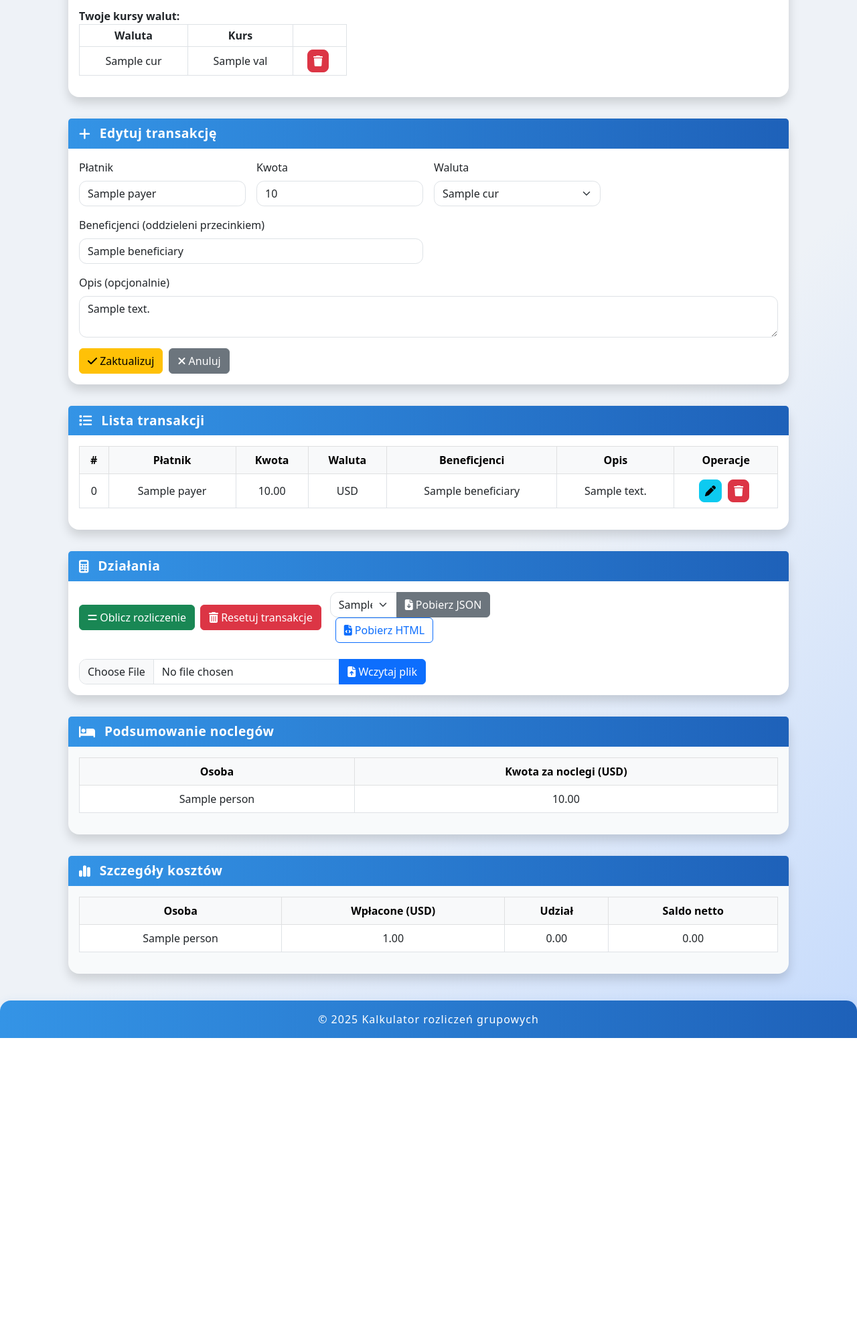
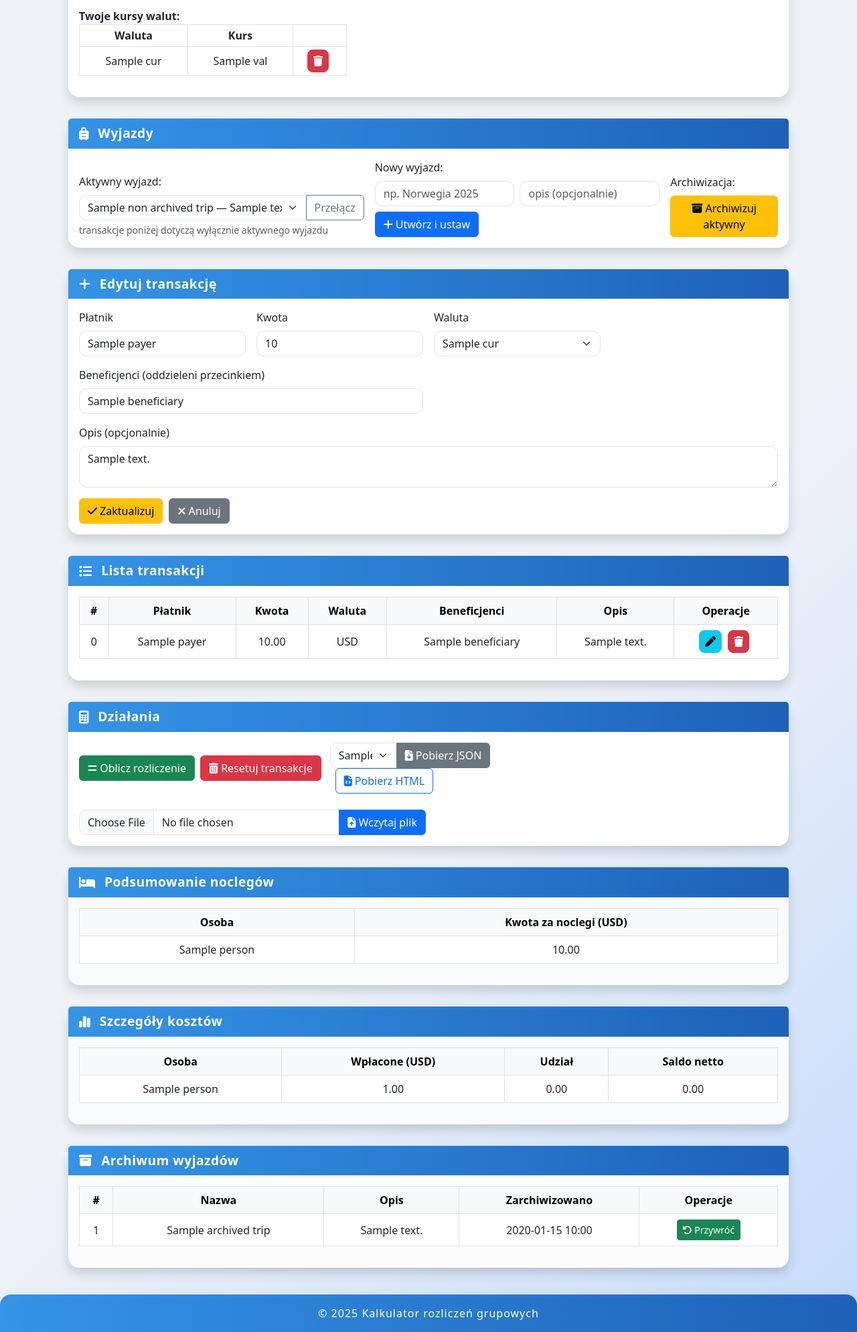
Before and after one commit to Torekas/settlement_mini_app, a Flask app: template templates/index.html in a window 1280 px wide. Shown: the part 317-2306 px from the top of the page at 67% size. Before the commit the page ends 1867 px from the top, so only its background shows below. Run offline with Flask 3, Linux system fonts and the light colour scheme; the template is opened without the code that fills it: most values are stand-ins (such as "Sample title", 1, 10 or a date in 2020).

Commit message:
Adding archivisation of the trips vol2

```diff
--- a/app.py
+++ b/app.py
@@ -2,6 +2,8 @@ import os
 import json
 import io
 from functools import wraps
+from datetime import datetime
+
 from flask import Flask, render_template, request, redirect, url_for, send_file, session, flash
 from pymongo import MongoClient
 from bson.objectid import ObjectId
@@ -14,16 +16,21 @@ import base64
 load_dotenv()
 app = Flask(__name__)
 app.config['SECRET_KEY'] = os.getenv('SECRET_KEY', 'C46ABA8FA628964A54B9D2B7A2E7Fo')
+
 MONGODB_URI = os.getenv(
     'MONGODB_URI',
     "mongodb+srv://janmichalak78:W9DJ4jAcjjVXFYPp@cluster0.gk8zvxq.mongodb.net/settlement_db?retryWrites=true&w=majority"
 )
 client = MongoClient(MONGODB_URI, serverSelectionTimeoutMS=5000)
 db = client['settlement_db']
+
+# kolekcje
 transactions_col = db['transactions']
 users_col = db['users']
+trips_col = db['trips']  # NEW
 
 SUPPORTED_CURRENCIES = ["PLN", "EUR", "USD", "NOK", "GBP", "CZK", "CHF", "SEK", "DKK"]
+
 
 def login_required(f):
     @wraps(f)
@@ -32,6 +39,7 @@ def login_required(f):
             return redirect(url_for('login'))
         return f(*args, **kwargs)
     return decorated
+
 
 @app.route('/register', methods=['GET', 'POST'])
 def register():
@@ -54,6 +62,7 @@ def register():
             return redirect(url_for('login'))
     return render_template('register.html')
 
+
 @app.route('/login', methods=['GET', 'POST'])
 def login():
     if request.method == 'POST':
@@ -65,9 +74,11 @@ def login():
         else:
             session['user_id'] = str(user['_id'])
             session['username'] = username
+            ensure_active_trip()  # NEW - ustaw aktywny wyjazd
             flash(f'Witaj, {username}!', 'success')
             return redirect(url_for('index'))
     return render_template('login.html')
+
 
 @app.route('/logout')
 def logout():
@@ -75,11 +86,52 @@ def logout():
     flash('Wylogowano.', 'info')
     return redirect(url_for('login'))
 
+
 def get_user():
     return users_col.find_one({'_id': ObjectId(session['user_id'])})
 
-def fetch_transactions(user_id):
-    docs = list(transactions_col.find({'user_id': user_id}))
+
+# --- WYJAZDY ---
+
+def ensure_active_trip():
+    """zapewnia, że istnieje aktywny wyjazd w sesji; jeśli nie, tworzy domyślny nienarchiwalny"""
+    if session.get('active_trip_id'):
+        t = trips_col.find_one({'_id': ObjectId(session['active_trip_id']), 'user_id': session['user_id']})
+        if t and t.get('archived_at') is None:
+            return t
+
+    t = trips_col.find_one({'user_id': session['user_id'], 'archived_at': None}, sort=[('created_at', -1)])
+    if not t:
+        tid = trips_col.insert_one({
+            'user_id': session['user_id'],
+            'name': 'Domyślny wyjazd',
+            'description': '',
+            'archived_at': None,
+            'created_at': datetime.utcnow(),
+        }).inserted_id
+        t = trips_col.find_one({'_id': tid})
+
+    session['active_trip_id'] = str(t['_id'])
+    return t
+
+
+def list_trips(user_id):
+    """zwraca (niearchiwalne, archiwalne) z polem _id_str dla wygody w szablonie"""
+    trips = list(trips_col.find({'user_id': user_id}).sort('created_at', -1))
+    for t in trips:
+        t['_id_str'] = str(t['_id'])
+    non_arch = [t for t in trips if t.get('archived_at') is None]
+    arch = [t for t in trips if t.get('archived_at') is not None]
+    return non_arch, arch
+
+
+# --- TRANSAKCJE / LOGIKA ---
+
+def fetch_transactions(user_id, trip_id=None):
+    query = {'user_id': user_id}
+    if trip_id:
+        query['trip_id'] = trip_id
+    docs = list(transactions_col.find(query))
     txs = []
     for d in docs:
         txs.append({
@@ -92,11 +144,13 @@ def fetch_transactions(user_id):
         })
     return txs
 
+
 def get_gender_verb(name, amount):
     if name.strip().lower().endswith('a') and not name.strip().lower().endswith('ba'):
         return 'zapłaciła'
     else:
         return 'zapłacił'
+
 
 def convert(amount, from_cur, to_cur, rates):
     if from_cur == to_cur:
@@ -104,6 +158,7 @@ def convert(amount, from_cur, to_cur, rates):
     if from_cur not in rates or to_cur not in rates:
         raise Exception(f"Brak kursu dla {from_cur} lub {to_cur}")
     return amount * rates[from_cur] / rates[to_cur]
+
 
 def compute_settlement_matrix(transactions, main_currency, rates):
     people = set()
@@ -138,6 +193,7 @@ def compute_settlement_matrix(transactions, main_currency, rates):
             matrix[deb][cred] = round(share, 2)
     return matrix
 
+
 def get_detailed_settlement(transactions, main_currency, rates):
     paid = defaultdict(float)
     owes = defaultdict(float)
@@ -164,6 +220,7 @@ def get_detailed_settlement(transactions, main_currency, rates):
         }
     return detailed
 
+
 def get_lodging_summary(transactions, main_currency, rates):
     summary = {}
     for tx in transactions:
@@ -178,6 +235,7 @@ def get_lodging_summary(transactions, main_currency, rates):
                     summary[b] = summary.get(b, 0) + share
     return {k: round(v, 2) for k, v in summary.items()}
 
+
 @app.route('/', methods=['GET', 'POST'])
 @login_required
 def index():
@@ -185,6 +243,11 @@ def index():
     if not user:
         flash('Nie znaleziono użytkownika.', 'danger')
         return redirect(url_for('login'))
+
+    # wyjazdy
+    active_trip = ensure_active_trip()
+    active_trip_id = session['active_trip_id']
+    non_archived_trips, archived_trips = list_trips(session['user_id'])
 
     edit_id = None
     edit_tx = None
@@ -195,6 +258,55 @@ def index():
 
     if request.method == 'POST':
         action = request.form.get('action')
+
+        # --- WYJAZDY ---
+        if action == 'create_trip':
+            name = request.form.get('trip_name', '').strip() or f'Wyjazd {datetime.utcnow().date()}'
+            desc = request.form.get('trip_desc', '').strip()
+            tid = trips_col.insert_one({
+                'user_id': session['user_id'],
+                'name': name,
+                'description': desc,
+                'archived_at': None,
+                'created_at': datetime.utcnow(),
+            }).inserted_id
+            session['active_trip_id'] = str(tid)
+            flash(f'Utworzono i ustawiono wyjazd: {name}.', 'success')
+            return redirect(url_for('index'))
+
+        elif action == 'switch_trip':
+            tid = request.form.get('trip_id')
+            if tid and trips_col.find_one({'_id': ObjectId(tid), 'user_id': session['user_id'], 'archived_at': None}):
+                session['active_trip_id'] = tid
+                flash('Zmieniono aktywny wyjazd.', 'info')
+            else:
+                flash('Nie można przełączyć na ten wyjazd.', 'danger')
+            return redirect(url_for('index'))
+
+        elif action == 'archive_trip':
+            tid = request.form.get('trip_id') or active_trip_id
+            if tid:
+                trips_col.update_one(
+                    {'_id': ObjectId(tid), 'user_id': session['user_id']},
+                    {'$set': {'archived_at': datetime.utcnow()}}
+                )
+                if session.get('active_trip_id') == tid:
+                    session.pop('active_trip_id', None)
+                    ensure_active_trip()
+                flash('Wyjazd przeniesiono do archiwum.', 'warning')
+            return redirect(url_for('index'))
+
+        elif action == 'restore_trip':
+            tid = request.form.get('trip_id')
+            if tid:
+                trips_col.update_one(
+                    {'_id': ObjectId(tid), 'user_id': session['user_id']},
+                    {'$set': {'archived_at': None}}
+                )
+                flash('Przywrócono wyjazd z archiwum.', 'success')
+            return redirect(url_for('index'))
+
+        # --- TRANSAKCJE / WALUTY ---
         if action == 'add':
             payer = request.form.get('payer', '').strip()
             amount_str = request.form.get('amount', '').strip()
@@ -209,6 +321,7 @@ def index():
                     bens = [b.strip() for b in bens_str.split(',') if b.strip()]
                     transactions_col.insert_one({
                         'user_id': session['user_id'],
+                        'trip_id': session['active_trip_id'],  # NEW
                         'payer': payer,
                         'amount': amount,
                         'currency': tx_cur,
@@ -219,6 +332,7 @@ def index():
                     return redirect(url_for('index'))
                 except Exception:
                     flash('Nieprawidłowa kwota.', 'danger')
+
         elif action == 'edit':
             edit_id = request.form.get('id')
             if edit_id:
@@ -234,6 +348,7 @@ def index():
                     }
                 else:
                     flash('Nie znaleziono transakcji.', 'danger')
+
         elif action == 'update':
             edit_id = request.form.get('id')
             payer = request.form.get('payer', '').strip()
@@ -261,6 +376,7 @@ def index():
                     return redirect(url_for('index'))
                 except Exception:
                     flash('Błąd podczas aktualizacji.', 'danger')
+
         elif action == 'delete':
             del_id = request.form.get('id')
             if del_id:
@@ -269,6 +385,7 @@ def index():
                 return redirect(url_for('index'))
             else:
                 flash('Brak id do usunięcia.', 'danger')
+
         elif action == 'set_main_currency':
             new_main = request.form.get('main_currency')
             if new_main and new_main in currency_rates:
@@ -277,6 +394,7 @@ def index():
                 main_currency = new_main
             else:
                 flash("Brak kursu dla tej waluty – najpierw ustaw kurs!", 'danger')
+
         elif action == 'set_rate':
             cur = request.form.get('currency_code', '').upper()
             val = request.form.get('currency_value', '')
@@ -290,6 +408,7 @@ def index():
                     flash("Nieprawidłowy kod waluty lub wartość.", 'danger')
             except Exception:
                 flash("Nieprawidłowa wartość kursu.", 'danger')
+
         elif action == 'del_rate':
             cur = request.form.get('del_currency_code', '').upper()
             if cur in currency_rates and cur != main_currency:
@@ -298,21 +417,25 @@ def index():
                 flash(f'Usunięto kurs waluty {cur}.', 'info')
             else:
                 flash("Nie można usunąć tej waluty lub jest ona walutą główną.", 'danger')
+
         elif action == 'calculate':
             flash('Obliczono rozliczenie.', 'info')
+
         elif action == 'reset':
-            transactions_col.delete_many({'user_id': session['user_id']})
-            flash('Wyczyszczono wszystkie transakcje.', 'warning')
+            transactions_col.delete_many({'user_id': session['user_id'], 'trip_id': session['active_trip_id']})
+            flash('Wyczyszczono wszystkie transakcje tego wyjazdu.', 'warning')
             return redirect(url_for('index'))
+
         elif action == 'import':
             f = request.files.get('import_file')
             if f:
                 try:
                     imported = json.loads(f.read().decode('utf-8'))
                     if isinstance(imported, list):
-                        transactions_col.delete_many({'user_id': session['user_id']})
+                        transactions_col.delete_many({'user_id': session['user_id'], 'trip_id': session['active_trip_id']})
                         for tx in imported:
                             tx['user_id'] = session['user_id']
+                            tx['trip_id'] = session['active_trip_id']
                             if 'currency' not in tx:
                                 tx['currency'] = main_currency
                             transactions_col.insert_one(tx)
@@ -324,15 +447,21 @@ def index():
                     flash(f'Błąd importu: {e}', 'danger')
             else:
                 flash('Brak pliku do importu.', 'danger')
+
         elif action == 'set_download_currency':
             download_currency = request.form.get('download_currency', main_currency)
 
+    # odśwież dane po POST
     user = get_user()
     main_currency = user.get('main_currency', 'PLN')
     currency_rates = user.get('currency_rates', {"PLN": 1.0})
     download_currency = request.form.get('download_currency', main_currency)
 
-    transactions = fetch_transactions(session['user_id'])
+    # aktywny wyjazd i transakcje
+    active_trip = ensure_active_trip()
+    active_trip_id = session['active_trip_id']
+    transactions = fetch_transactions(session['user_id'], active_trip_id)
+
     try:
         settlement_matrix = compute_settlement_matrix(transactions, main_currency, currency_rates)
         detailed = get_detailed_settlement(transactions, main_currency, currency_rates)
@@ -350,7 +479,10 @@ def index():
     available_currencies = list(currency_rates.keys())
     download_currency = download_currency if download_currency in available_currencies else main_currency
 
-    return render_template('index.html',
+    non_archived_trips, archived_trips = list_trips(session['user_id'])
+
+    return render_template(
+        'index.html',
         transactions=transactions,
         settlement_matrix=settlement_matrix,
         detailed_settlement=detailed,
@@ -363,19 +495,28 @@ def index():
         currency_rates=currency_rates,
         supported_currencies=SUPPORTED_CURRENCIES,
         available_currencies=available_currencies,
-        download_currency=download_currency
+        download_currency=download_currency,
+        # wyjazdy
+        non_archived_trips=non_archived_trips,
+        archived_trips=archived_trips,
+        active_trip=active_trip,
+        active_trip_id=active_trip_id
     )
+
 
 @app.route('/download', methods=['GET', 'POST'])
 @login_required
 def download_json():
-    """Original JSON download endpoint"""
+    """pobranie JSON tylko dla aktywnego wyjazdu"""
     user = get_user()
     main_currency = user.get('main_currency', 'PLN')
     currency_rates = user.get('currency_rates', {"PLN": 1.0})
-    docs = list(transactions_col.find({'user_id': session['user_id']}))
+
+    # akceptuj zarówno POST z formularza (download_currency), jak i GET ?currency=
+    to_cur = request.values.get('download_currency') or request.args.get('currency') or main_currency
+
+    docs = list(transactions_col.find({'user_id': session['user_id'], 'trip_id': session['active_trip_id']}))
     out = []
-    to_cur = request.args.get('currency') or main_currency
     for d in docs:
         amt = float(d.get('amount', 0))
         from_cur = d.get('currency', main_currency)
@@ -400,14 +541,15 @@ def download_json():
         download_name=f'transactions_{to_cur}.json'
     )
 
+
 @app.route('/download-report', methods=['GET'])
 @login_required
 def download_report():
-    """HTML report endpoint"""
+    """raport HTML tylko dla aktywnego wyjazdu"""
     user = get_user()
     main_currency = user.get('main_currency', 'PLN')
     currency_rates = user.get('currency_rates', {"PLN": 1.0})
-    transactions = fetch_transactions(session['user_id'])
+    transactions = fetch_transactions(session['user_id'], session['active_trip_id'])
     matrix = compute_settlement_matrix(transactions, main_currency, currency_rates)
     detailed = get_detailed_settlement(transactions, main_currency, currency_rates)
     lodging = get_lodging_summary(transactions, main_currency, currency_rates)
@@ -417,7 +559,7 @@ def download_report():
     for p, data in detailed.items():
         data['verb'] = get_gender_verb(p, data['paid'])
 
-    # Bar chart
+    # wykres słupkowy (saldo)
     fig, ax = plt.subplots()
     names = list(detailed.keys())
     nets = [detailed[p]['net'] for p in names]
@@ -433,7 +575,7 @@ def download_report():
     buf1.seek(0)
     detailed_chart = base64.b64encode(buf1.read()).decode('utf-8')
 
-    # Pie chart
+    # wykres kołowy (noclegi)
     if lodging:
         fig2, ax2 = plt.subplots()
         names2 = list(lodging.keys())
@@ -463,5 +605,6 @@ def download_report():
         download_name=f'report_{main_currency}.html'
     )
 
+
 if __name__ == '__main__':
     app.run(debug=True)
--- a/templates/index.html
+++ b/templates/index.html
@@ -68,6 +68,56 @@
           {% endfor %}
         </tbody>
       </table>
+    </div>
+  </div>
+</div>
+
+<!-- WYBÓR WYJAZDU / ZARZĄDZANIE -->
+<div class="card shadow mt-3">
+  <div class="card-header">
+    <i class="fa-solid fa-suitcase-rolling"></i> Wyjazdy
+  </div>
+  <div class="card-body">
+    <div class="row g-3 align-items-end">
+      <div class="col-md-5">
+        <label class="form-label">Aktywny wyjazd:</label>
+        <form method="post" class="input-group">
+          <select name="trip_id" class="form-select">
+            {% for t in non_archived_trips %}
+              <option value="{{ t._id_str }}" {% if active_trip_id == t._id_str %}selected{% endif %}>
+                {{ t.name }}{% if t.description %} — {{ t.description }}{% endif %}
+              </option>
+            {% endfor %}
+          </select>
+          <button type="submit" name="action" value="switch_trip" class="btn btn-outline-secondary">Przełącz</button>
+        </form>
+        <div class="form-text mt-1">transakcje poniżej dotyczą wyłącznie aktywnego wyjazdu</div>
+      </div>
+      <div class="col-md-5">
+        <label class="form-label">Nowy wyjazd:</label>
+        <form method="post" class="row g-2">
+          <div class="col-md-6">
+            <input type="text" name="trip_name" class="form-control" placeholder="np. Norwegia 2025">
+          </div>
+          <div class="col-md-6">
+            <input type="text" name="trip_desc" class="form-control" placeholder="opis (opcjonalnie)">
+          </div>
+          <div class="col-12">
+            <button type="submit" name="action" value="create_trip" class="btn btn-primary">
+              <i class="fa-solid fa-plus"></i> Utwórz i ustaw
+            </button>
+          </div>
+        </form>
+      </div>
+      <div class="col-md-2">
+        <label class="form-label d-block">Archiwizacja:</label>
+        <form method="post">
+          <input type="hidden" name="trip_id" value="{{ active_trip_id }}">
+          <button type="submit" name="action" value="archive_trip" class="btn btn-warning w-100">
+            <i class="fa-solid fa-box-archive"></i> Archiwizuj aktywny
+          </button>
+        </form>
+      </div>
     </div>
   </div>
 </div>
@@ -292,4 +342,52 @@
 </div>
 {% endif %}
 
+<!-- ARCHIWUM WYJAZDÓW -->
+<div class="card shadow mt-3" style="background:#fcfcfd;">
+  <div class="card-header">
+    <i class="fa-solid fa-archive"></i> Archiwum wyjazdów
+  </div>
+  <div class="card-body">
+    {% if archived_trips %}
+      <table class="table table-bordered table-hover">
+        <thead class="table-light">
+          <tr>
+            <th>#</th>
+            <th>Nazwa</th>
+            <th>Opis</th>
+            <th>Zarchiwizowano</th>
+            <th>Operacje</th>
+          </tr>
+        </thead>
+        <tbody>
+          {% for t in archived_trips %}
+          <tr>
+            <td>{{ loop.index }}</td>
+            <td>{{ t.name }}</td>
+            <td>{{ t.description }}</td>
+            <td>
+              {% if t.archived_at %}
+                {{ t.archived_at.strftime('%Y-%m-%d %H:%M') }}
+              {% else %}
+                —
+              {% endif %}
+            </td>
+            <td>
+              <form method="post" class="d-inline">
+                <input type="hidden" name="trip_id" value="{{ t._id_str }}">
+                <button type="submit" name="action" value="restore_trip" class="btn btn-sm btn-success">
+                  <i class="fa-solid fa-rotate-left"></i> Przywróć
+                </button>
+              </form>
+            </td>
+          </tr>
+          {% endfor %}
+        </tbody>
+      </table>
+    {% else %}
+      <p class="text-center mb-0">brak zarchiwizowanych wyjazdów</p>
+    {% endif %}
+  </div>
+</div>
+
 {% endblock %}
```
